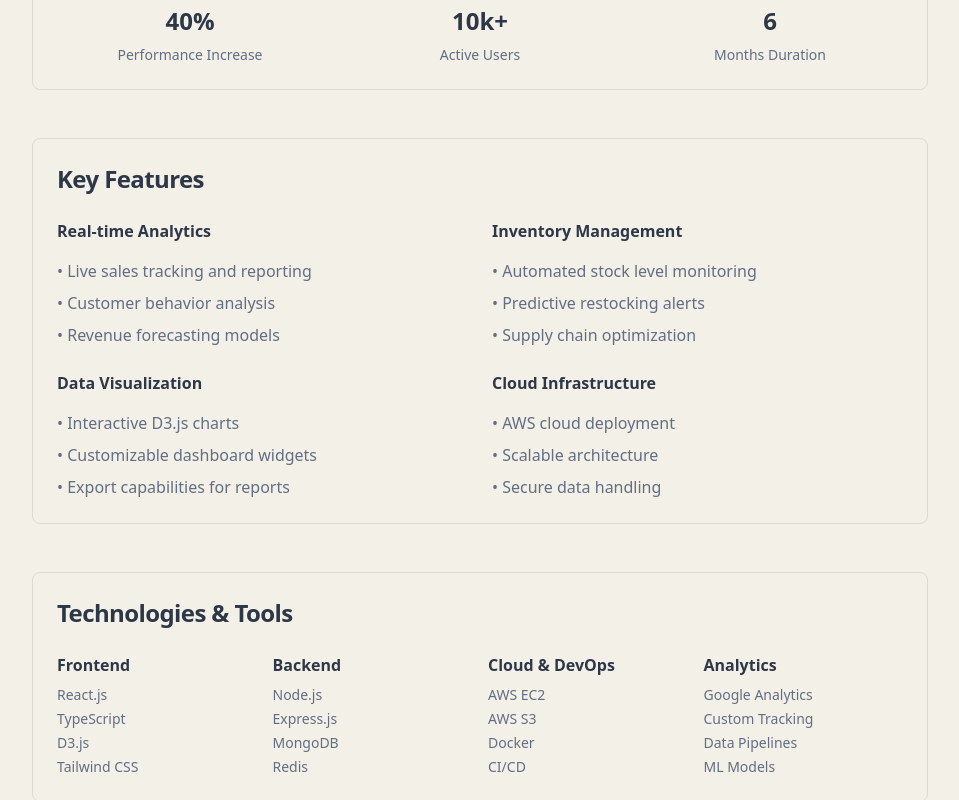
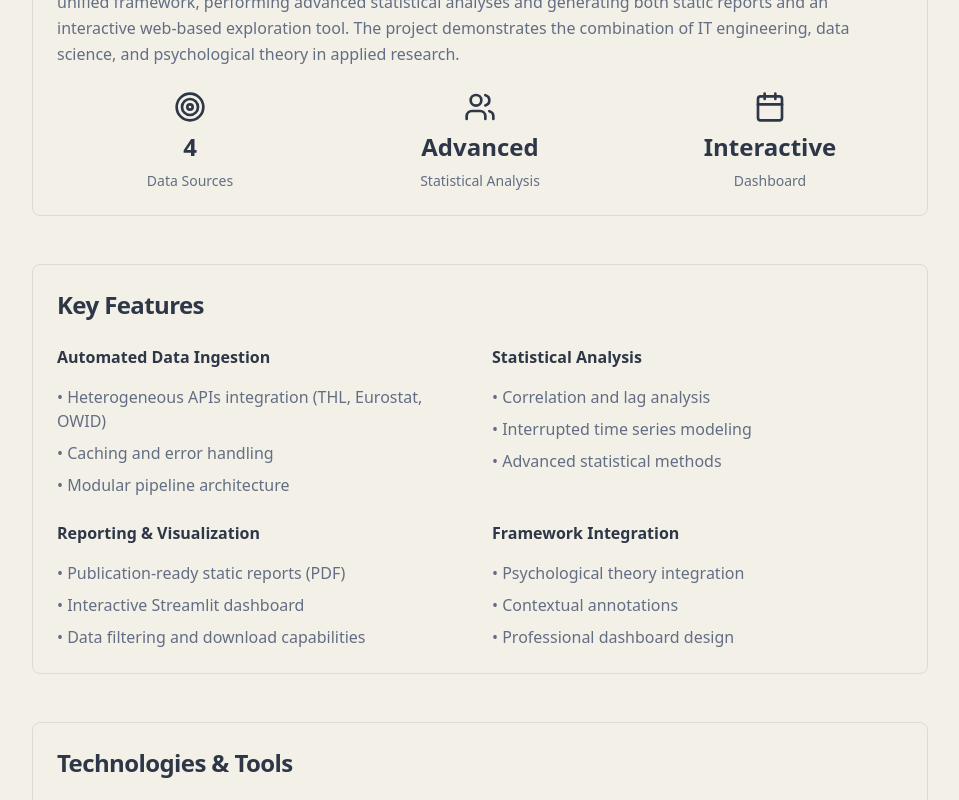
Before and after one commit to annasebedash-creator/anna-sebedach-portfolio, a React (Vite) app: page /projects/ecommerce-analytics in a window 1280 px wide. Shown: the part 720-1520 px from the top of the page, without its empty margins (160-1119 px from the left). Built offline with nearby package versions, Linux system fonts and the light colour scheme.

Commit message:
Update project content

```diff
--- a/src/pages/projects/EcommerceAnalytics.tsx
+++ b/src/pages/projects/EcommerceAnalytics.tsx
@@ -37,13 +37,13 @@ const EcommerceAnalytics = () => {
                 <span>Back to Projects</span>
               </button>
               <h1 className="text-4xl md:text-5xl font-bold text-primary-foreground mb-6">
-                E-Commerce Analytics Platform
+                Finland Mental Health Research Dashboard
               </h1>
               <p className="text-xl text-primary-foreground/90 mb-8">
-                A comprehensive analytics dashboard for tracking sales performance, customer behavior, and inventory management
+                A research-grade analytical pipeline and interactive dashboard to examine the evolution of mental health indicators in Finland
               </p>
               <div className="flex flex-wrap gap-2 justify-center">
-                {["React", "Node.js", "MongoDB", "D3.js", "AWS"].map((tag, index) => (
+                {["Python", "Streamlit", "Pandas", "THL API", "Eurostat"].map((tag, index) => (
                   <Badge key={index} variant="secondary" className="bg-white/20 text-white">
                     {tag}
                   </Badge>
@@ -65,9 +65,7 @@ const EcommerceAnalytics = () => {
                 </CardHeader>
                 <CardContent className="space-y-6">
                   <p className="text-muted-foreground leading-relaxed">
-                    This comprehensive e-commerce analytics platform was designed to provide deep insights into sales performance,
-                    customer behavior patterns, and inventory management for online retailers. The solution integrates multiple
-                    data sources and provides real-time dashboards for business decision-making.
+                    Developed a research-grade analytical pipeline and interactive dashboard to examine the evolution of mental health indicators in Finland, including suicide burden, alcohol consumption, depressive symptoms, and antidepressant use. Integrated data from multiple public health sources (THL, Eurostat, Our World in Data) into a unified framework, performing advanced statistical analyses and generating both static reports and an interactive web-based exploration tool. The project demonstrates the combination of IT engineering, data science, and psychological theory in applied research.
                   </p>
 
                   <div className="grid md:grid-cols-3 gap-6">
@@ -75,22 +73,22 @@ const EcommerceAnalytics = () => {
                       <div className="text-primary mx-auto w-fit">
                         <Target className="w-8 h-8" />
                       </div>
-                      <div className="text-2xl font-bold text-primary">40%</div>
-                      <div className="text-sm text-muted-foreground">Performance Increase</div>
+                      <div className="text-2xl font-bold text-primary">4</div>
+                      <div className="text-sm text-muted-foreground">Data Sources</div>
                     </div>
                     <div className="text-center space-y-2">
                       <div className="text-primary mx-auto w-fit">
                         <Users className="w-8 h-8" />
                       </div>
-                      <div className="text-2xl font-bold text-primary">10k+</div>
-                      <div className="text-sm text-muted-foreground">Active Users</div>
+                      <div className="text-2xl font-bold text-primary">Advanced</div>
+                      <div className="text-sm text-muted-foreground">Statistical Analysis</div>
                     </div>
                     <div className="text-center space-y-2">
                       <div className="text-primary mx-auto w-fit">
                         <Calendar className="w-8 h-8" />
                       </div>
-                      <div className="text-2xl font-bold text-primary">6</div>
-                      <div className="text-sm text-muted-foreground">Months Duration</div>
+                      <div className="text-2xl font-bold text-primary">Interactive</div>
+                      <div className="text-sm text-muted-foreground">Dashboard</div>
                     </div>
                   </div>
                 </CardContent>
@@ -104,35 +102,35 @@ const EcommerceAnalytics = () => {
                 <CardContent>
                   <div className="grid md:grid-cols-2 gap-6">
                     <div className="space-y-4">
-                      <h4 className="font-semibold text-primary">Real-time Analytics</h4>
+                      <h4 className="font-semibold text-primary">Automated Data Ingestion</h4>
                       <ul className="space-y-2 text-muted-foreground">
-                        <li>• Live sales tracking and reporting</li>
-                        <li>• Customer behavior analysis</li>
-                        <li>• Revenue forecasting models</li>
+                        <li>• Heterogeneous APIs integration (THL, Eurostat, OWID)</li>
+                        <li>• Caching and error handling</li>
+                        <li>• Modular pipeline architecture</li>
                       </ul>
                     </div>
                     <div className="space-y-4">
-                      <h4 className="font-semibold text-primary">Inventory Management</h4>
+                      <h4 className="font-semibold text-primary">Statistical Analysis</h4>
                       <ul className="space-y-2 text-muted-foreground">
-                        <li>• Automated stock level monitoring</li>
-                        <li>• Predictive restocking alerts</li>
-                        <li>• Supply chain optimization</li>
+                        <li>• Correlation and lag analysis</li>
+                        <li>• Interrupted time series modeling</li>
+                        <li>• Advanced statistical methods</li>
                       </ul>
                     </div>
                     <div className="space-y-4">
-                      <h4 className="font-semibold text-primary">Data Visualization</h4>
+                      <h4 className="font-semibold text-primary">Reporting & Visualization</h4>
                       <ul className="space-y-2 text-muted-foreground">
-                        <li>• Interactive D3.js charts</li>
-                        <li>• Customizable dashboard widgets</li>
-                        <li>• Export capabilities for reports</li>
+                        <li>• Publication-ready static reports (PDF)</li>
+                        <li>• Interactive Streamlit dashboard</li>
+                        <li>• Data filtering and download capabilities</li>
                       </ul>
                     </div>
                     <div className="space-y-4">
-                      <h4 className="font-semibold text-primary">Cloud Infrastructure</h4>
+                      <h4 className="font-semibold text-primary">Framework Integration</h4>
                       <ul className="space-y-2 text-muted-foreground">
-                        <li>• AWS cloud deployment</li>
-                        <li>• Scalable architecture</li>
-                        <li>• Secure data handling</li>
+                        <li>• Psychological theory integration</li>
+                        <li>• Contextual annotations</li>
+                        <li>• Professional dashboard design</li>
                       </ul>
                     </div>
                   </div>
@@ -147,39 +145,39 @@ const EcommerceAnalytics = () => {
                 <CardContent>
                   <div className="grid md:grid-cols-4 gap-4">
                     <div>
-                      <h4 className="font-semibold text-primary mb-2">Frontend</h4>
+                      <h4 className="font-semibold text-primary mb-2">Languages/Libraries</h4>
                       <div className="space-y-1 text-sm text-muted-foreground">
-                        <p>React.js</p>
-                        <p>TypeScript</p>
-                        <p>D3.js</p>
-                        <p>Tailwind CSS</p>
+                        <p>Python</p>
+                        <p>Pandas</p>
+                        <p>NumPy</p>
+                        <p>Statsmodels</p>
                       </div>
                     </div>
                     <div>
-                      <h4 className="font-semibold text-primary mb-2">Backend</h4>
+                      <h4 className="font-semibold text-primary mb-2">Visualization</h4>
                       <div className="space-y-1 text-sm text-muted-foreground">
-                        <p>Node.js</p>
-                        <p>Express.js</p>
-                        <p>MongoDB</p>
-                        <p>Redis</p>
+                        <p>Streamlit</p>
+                        <p>Matplotlib</p>
+                        <p>Seaborn</p>
+                        <p>Plotly</p>
                       </div>
                     </div>
                     <div>
-                      <h4 className="font-semibold text-primary mb-2">Cloud & DevOps</h4>
+                      <h4 className="font-semibold text-primary mb-2">Data Sources</h4>
                       <div className="space-y-1 text-sm text-muted-foreground">
-                        <p>AWS EC2</p>
-                        <p>AWS S3</p>
-                        <p>Docker</p>
-                        <p>CI/CD</p>
+                        <p>THL Sotkanet API</p>
+                        <p>Eurostat API</p>
+                        <p>Our World in Data</p>
+                        <p>OECD Health Statistics</p>
                       </div>
                     </div>
                     <div>
-                      <h4 className="font-semibold text-primary mb-2">Analytics</h4>
+                      <h4 className="font-semibold text-primary mb-2">Development</h4>
                       <div className="space-y-1 text-sm text-muted-foreground">
-                        <p>Google Analytics</p>
-                        <p>Custom Tracking</p>
-                        <p>Data Pipelines</p>
-                        <p>ML Models</p>
+                        <p>Virtual environments (venv)</p>
+                        <p>Modular Python architecture</p>
+                        <p>Logging</p>
+                        <p>Markdown documentation</p>
                       </div>
                     </div>
                   </div>
--- a/src/pages/projects/SupplyChainOptimization.tsx
+++ b/src/pages/projects/SupplyChainOptimization.tsx
@@ -26,7 +26,7 @@ const SupplyChainOptimization = () => {
       <Header />
       <main className="pt-20">
         {/* Hero Section */}
-        <section className="py-16 bg-gradient-accent">
+        <section className="py-16 bg-gradient-primary">
           <div className="container mx-auto px-6">
             <div className="max-w-4xl mx-auto text-center">
               <button
@@ -37,13 +37,13 @@ const SupplyChainOptimization = () => {
                 <span>Back to Projects</span>
               </button>
               <h1 className="text-4xl md:text-5xl font-bold text-primary-foreground mb-6">
-                Supply Chain Optimization System
+                Psychology Concepts Learning Platform
               </h1>
               <p className="text-xl text-primary-foreground/90 mb-8">
-                An AI-powered system that reduced operational costs by 23% through predictive analytics and automated inventory management
+                An interactive learning platform that systematizes core psychology concepts across multiple domains through three complementary learning modes
               </p>
               <div className="flex flex-wrap gap-2 justify-center">
-                {["Python", "Machine Learning", "PostgreSQL", "Docker"].map((tag, index) => (
+                {["Cursor AI", "Markdown", "Mermaid.js", "Python", "Psychology"].map((tag, index) => (
                   <Badge key={index} variant="secondary" className="bg-white/20 text-white">
                     {tag}
                   </Badge>
@@ -65,9 +65,7 @@ const SupplyChainOptimization = () => {
                 </CardHeader>
                 <CardContent className="space-y-6">
                   <p className="text-muted-foreground leading-relaxed">
-                    This advanced supply chain optimization system leverages machine learning algorithms to predict demand patterns,
-                    optimize inventory levels, and streamline logistics operations. The solution significantly reduced operational
-                    costs while improving delivery times and customer satisfaction.
+                    Developed an interactive learning platform that systematizes core psychology concepts across multiple domains (cognitive, developmental, social, applied, research methods) and presents them through three complementary learning modes — Socratic (dialogue), Diagrammatic (visual), and Narrative (explanatory). The project combines knowledge organization, educational design, and interactive visualization to create a professional, research-based study tool.
                   </p>
 
                   <div className="grid md:grid-cols-3 gap-6">
@@ -75,22 +73,22 @@ const SupplyChainOptimization = () => {
                       <div className="text-primary mx-auto w-fit">
                         <TrendingDown className="w-8 h-8" />
                       </div>
-                      <div className="text-2xl font-bold text-primary">23%</div>
-                      <div className="text-sm text-muted-foreground">Cost Reduction</div>
+                      <div className="text-2xl font-bold text-primary">3</div>
+                      <div className="text-sm text-muted-foreground">Learning Modes</div>
                     </div>
                     <div className="text-center space-y-2">
                       <div className="text-primary mx-auto w-fit">
                         <Target className="w-8 h-8" />
                       </div>
-                      <div className="text-2xl font-bold text-primary">95%</div>
-                      <div className="text-sm text-muted-foreground">Prediction Accuracy</div>
+                      <div className="text-2xl font-bold text-primary">Hundreds</div>
+                      <div className="text-sm text-muted-foreground">Psychology Concepts</div>
                     </div>
                     <div className="text-center space-y-2">
                       <div className="text-primary mx-auto w-fit">
                         <Calendar className="w-8 h-8" />
                       </div>
-                      <div className="text-2xl font-bold text-primary">8</div>
-                      <div className="text-sm text-muted-foreground">Months Duration</div>
+                      <div className="text-2xl font-bold text-primary">5</div>
+                      <div className="text-sm text-muted-foreground">Psychology Domains</div>
                     </div>
                   </div>
                 </CardContent>
@@ -104,35 +102,35 @@ const SupplyChainOptimization = () => {
                 <CardContent>
                   <div className="grid md:grid-cols-2 gap-6">
                     <div className="space-y-4">
-                      <h4 className="font-semibold text-primary">Predictive Analytics</h4>
+                      <h4 className="font-semibold text-primary">Comprehensive Categorization</h4>
                       <ul className="space-y-2 text-muted-foreground">
-                        <li>• Demand forecasting algorithms</li>
-                        <li>• Seasonal trend analysis</li>
-                        <li>• Risk assessment models</li>
+                        <li>• Hierarchical concept organization</li>
+                        <li>• Multiple psychology domains coverage</li>
+                        <li>• Research-based taxonomy design</li>
                       </ul>
                     </div>
                     <div className="space-y-4">
-                      <h4 className="font-semibold text-primary">Automated Inventory</h4>
+                      <h4 className="font-semibold text-primary">Three Learning Modes</h4>
                       <ul className="space-y-2 text-muted-foreground">
-                        <li>• Smart reorder points</li>
-                        <li>• Dynamic safety stock levels</li>
-                        <li>• Supplier performance tracking</li>
+                        <li>• Socratic: Interactive question-driven exploration</li>
+                        <li>• Diagrammatic: Clear visual representations</li>
+                        <li>• Narrative: Context-rich explanatory stories</li>
                       </ul>
                     </div>
                     <div className="space-y-4">
-                      <h4 className="font-semibold text-primary">Logistics Optimization</h4>
+                      <h4 className="font-semibold text-primary">Quality Control</h4>
                       <ul className="space-y-2 text-muted-foreground">
-                        <li>• Route optimization algorithms</li>
-                        <li>• Warehouse location planning</li>
-                        <li>• Transportation cost reduction</li>
+                        <li>• Corrected category misplacements</li>
+                        <li>• Missing concept identification</li>
+                        <li>• Content accuracy validation</li>
                       </ul>
                     </div>
                     <div className="space-y-4">
-                      <h4 className="font-semibold text-primary">Real-time Monitoring</h4>
+                      <h4 className="font-semibold text-primary">Scalable Design</h4>
                       <ul className="space-y-2 text-muted-foreground">
-                        <li>• Live dashboard reporting</li>
-                        <li>• Alert system for anomalies</li>
-                        <li>• Performance KPI tracking</li>
+                        <li>• Easily expandable architecture</li>
+                        <li>• Pedagogical depth integration</li>
+                        <li>• Professional study tool framework</li>
                       </ul>
                     </div>
                   </div>
@@ -147,39 +145,39 @@ const SupplyChainOptimization = () => {
                 <CardContent>
                   <div className="grid md:grid-cols-4 gap-4">
                     <div>
-                      <h4 className="font-semibold text-primary mb-2">Machine Learning</h4>
+                      <h4 className="font-semibold text-primary mb-2">Development Tools</h4>
                       <div className="space-y-1 text-sm text-muted-foreground">
+                        <p>Cursor AI IDE</p>
                         <p>Python</p>
-                        <p>TensorFlow</p>
-                        <p>Scikit-learn</p>
-                        <p>Pandas</p>
+                        <p>Automation Scripts</p>
+                        <p>Project Building</p>
                       </div>
                     </div>
                     <div>
-                      <h4 className="font-semibold text-primary mb-2">Database</h4>
+                      <h4 className="font-semibold text-primary mb-2">Documentation</h4>
                       <div className="space-y-1 text-sm text-muted-foreground">
-                        <p>PostgreSQL</p>
-                        <p>Redis</p>
-                        <p>Time Series DB</p>
-                        <p>Data Warehouse</p>
+                        <p>Markdown</p>
+                        <p>Mermaid.js</p>
+                        <p>Structured Documentation</p>
+                        <p>Visual Diagrams</p>
                       </div>
                     </div>
                     <div>
-                      <h4 className="font-semibold text-primary mb-2">Infrastructure</h4>
+                      <h4 className="font-semibold text-primary mb-2">Content Management</h4>
                       <div className="space-y-1 text-sm text-muted-foreground">
-                        <p>Docker</p>
-                        <p>Kubernetes</p>
-                        <p>Apache Kafka</p>
-                        <p>Microservices</p>
+                        <p>Categorization Scripts</p>
+                        <p>Taxonomy Design</p>
+                        <p>Quality Control Systems</p>
+                        <p>Content Validation</p>
                       </div>
                     </div>
                     <div>
-                      <h4 className="font-semibold text-primary mb-2">Analytics</h4>
+                      <h4 className="font-semibold text-primary mb-2">Educational Design</h4>
                       <div className="space-y-1 text-sm text-muted-foreground">
-                        <p>Apache Spark</p>
-                        <p>Jupyter</p>
-                        <p>Power BI</p>
-                        <p>Custom APIs</p>
+                        <p>Psychology Curricula Research</p>
+                        <p>Instructional Design</p>
+                        <p>Pedagogical Framework</p>
+                        <p>Learning Mode Integration</p>
                       </div>
                     </div>
                   </div>
```
